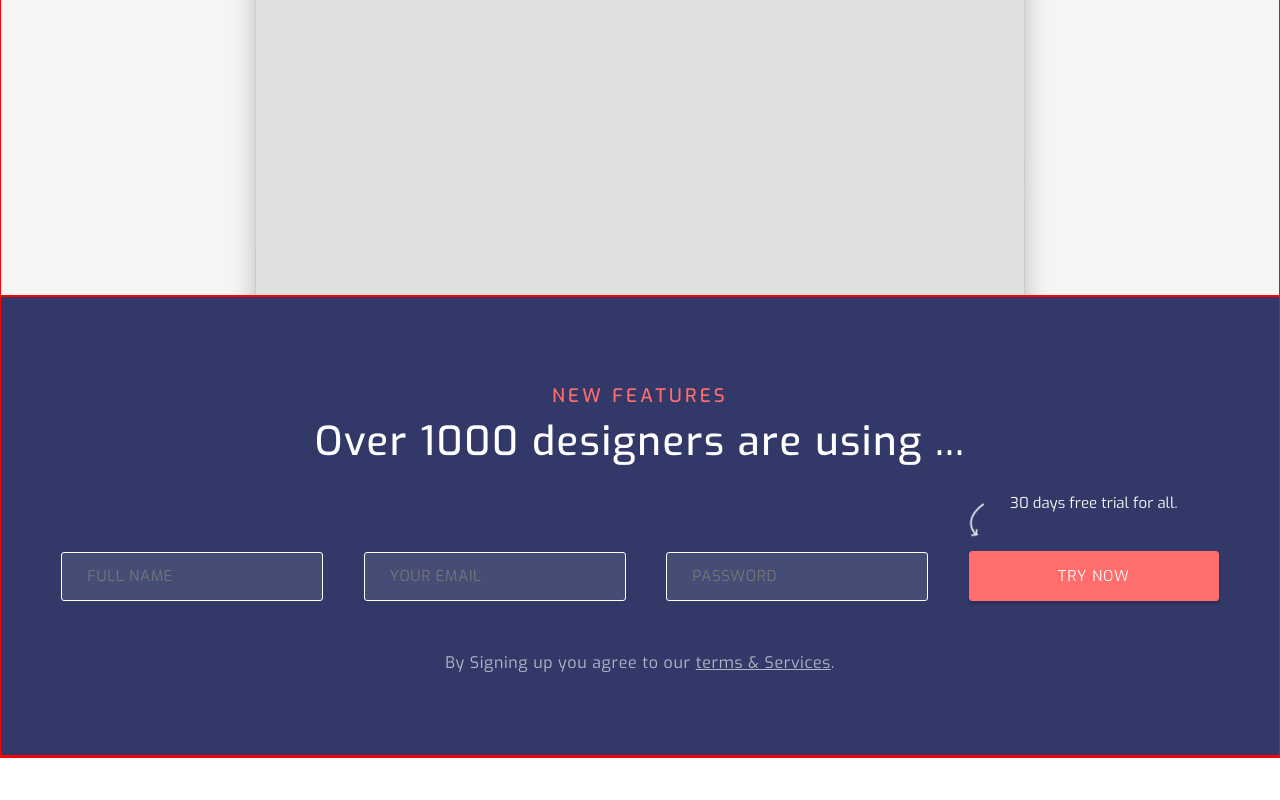
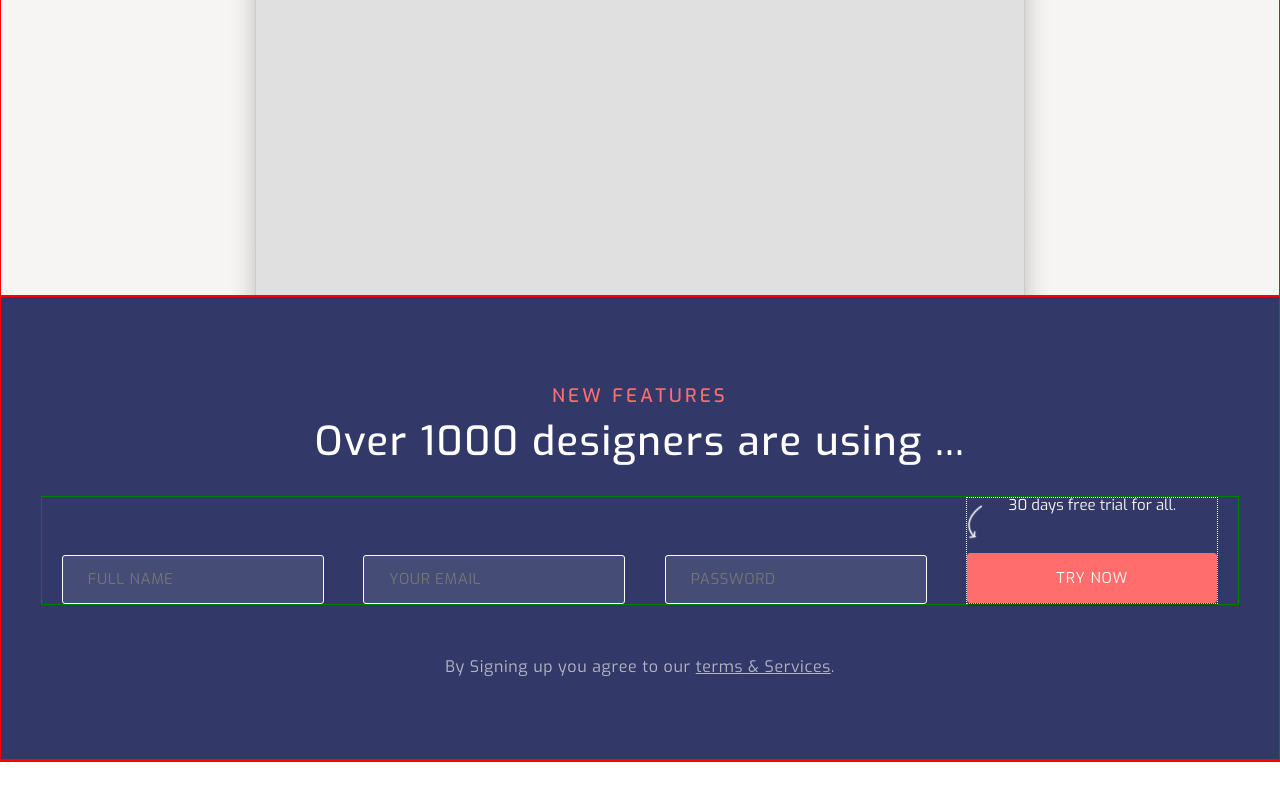
Before and after one commit to SSPasha/landing-page-01, a plain HTML site: page index.html in a window 1280 px wide. Shown: the part 3954-4754 px from the top of the page. Drawn offline with Linux system fonts and the light colour scheme.

```diff
--- a/css/main.css
+++ b/css/main.css
@@ -414,7 +414,7 @@ h4 {
 	justify-content: space-around;
 	align-items: flex-end;
 
-	/*border: 1px solid green;*/
+	border: 1px solid green;
 }
 
 .contact-form-list_block {
@@ -422,7 +422,7 @@ h4 {
 	flex-direction: column;
 	background: url(../img/arrow.png) no-repeat left top;
 
-	/*border: 1px dotted white;*/
+	border: 1px dotted white;
 }
 
 .contact-form-list_block label{
```
